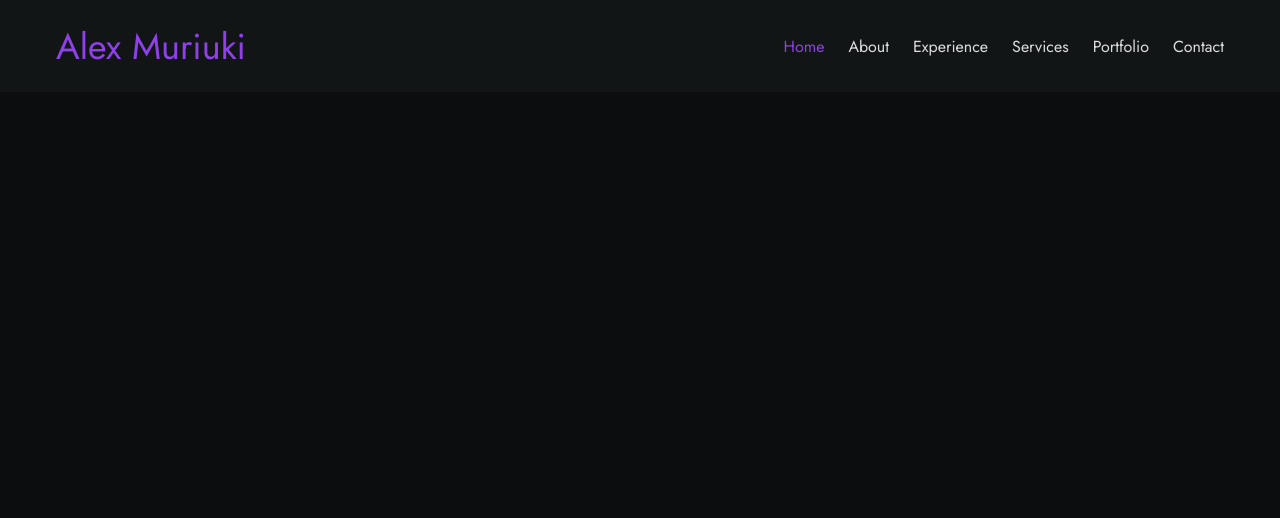
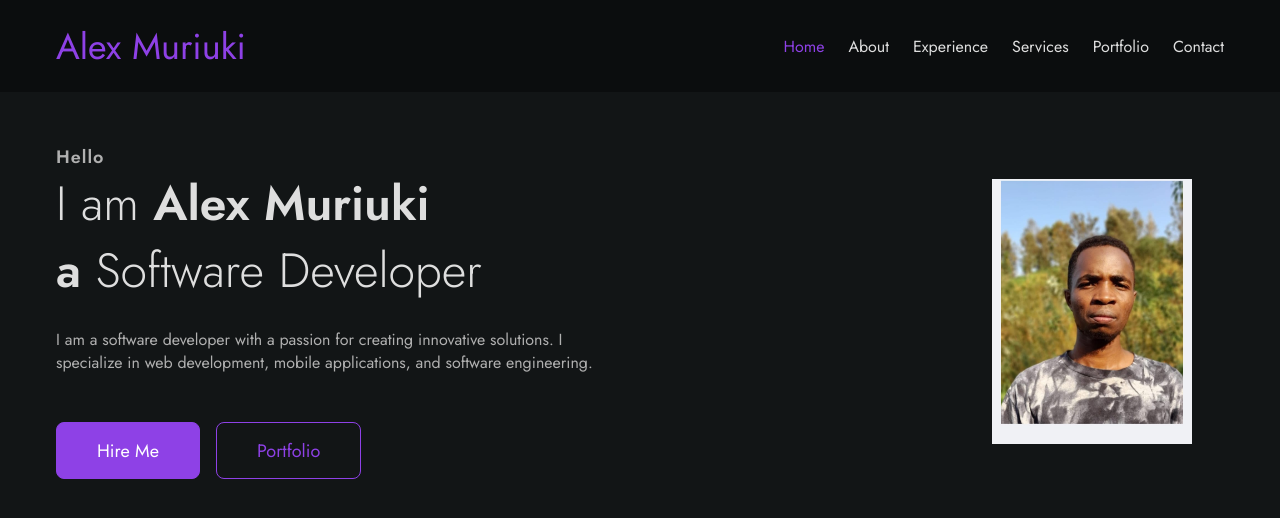
Before and after one commit to muriukialex-n/Alex-Muriuki-Portfolio, a plain HTML site: page index.html in a window 1280 px wide. Drawn offline with Linux system fonts and the light colour scheme.

Commit message:
portfolio update

```diff
--- a/Assets/CSS/styles.css
+++ b/Assets/CSS/styles.css
@@ -88,15 +88,19 @@ img {
     padding-inline: 1rem;
 }
 
+.grid {
+    display: grid;
+    gap: 1.5rem;
+}
 /*=============== STYLE SWITCHER ===============*/
 
 /*=============== HEADER & NAV ===============*/
 .header {
     position: fixed;
-    background-color: var(--container-color);
     top: 0;
     left: 0;
     width: 100%;
+    background-color: var(--body-color);
     box-shadow: 0 3px 9px hsla(0, 0, 0, 0.05);
 }
 
@@ -130,13 +134,128 @@ img {
 }
 
 /*=============== HOME ===============*/
+.home {
+    background-color: var(--container-color);
+    padding-block: 9rem 3rem;
+}
+.home__container {
+    grid-template-columns: repeat(2, 1fr);
+    align-items: center;
+}
 
+
+.home__small {
+    font-size: var(--large-font-size);
+    font-weight: var(--weight-600);
+    letter-spacing: 1px;
+}
+
+.home__title {
+    font-size: var(--big-font-size);
+    line-height: 1.4;
+}
+
+.home__title span {
+    font-weight: var(--weight-300);
+}
+
+.home__description {
+    margin-block: 1.5rem 3rem;
+}
+
+.home__btns {
+    display: flex;
+    column-gap: 1rem;
+}
+
+.home__img-wrapper {
+    margin-inline: auto 2rem;
+    position: relative;
+}
+
+.home__img-wrapper::before
+.home__img-wrapper::after {
+    content: '';
+    position: absolute;
+    inset: 0;
+}
+
+.home__img-wrapper::before {
+    background-color: var(--first-color-light);
+    animation: animate__before 8s ease-in-out infinite;
+}
+
+.home__img-wrapper::after {
+    background-color: var(--first-color-light);
+
+}
+
+.home__img-wrapper::after,
+.home__img {
+    animation: animate__after 8s ease-in-out infinite;
+}
+
+.home__img {
+    z-index: 10;
+    position: relative;
+    vertical-align: middle;
+}
 /* Home animation */
+@keyframes animate__before {
+    0% {
+        border-radius: 65% 35% 29% 71% / 55% 30% 70% 45%;
+    }
+
+     50% {
+        border-radius: 21% 79% 50% 50% / 21% 50% 50% 79%;
+    }
+
+     0% {
+        border-radius: 65% 35% 29% 71% / 55% 30% 70% 45%;
+    }
+}
+
+@keyframes animate__before {
+    0% {
+        border-radius: 21% 79% 50% 50% / 21% 50% 50% 79%;
+    }
+
+     50% {
+        border-radius: 65% 35% 29% 71% / 55% 30% 70% 45%;
+    }
+
+     0% {
+        border-radius: 21% 79% 50% 50% / 21% 50% 50% 79%;
+    }
+}
+
 
 /*=============== BUTTON ===============*/
+.btn {
+    display: inline-block;
+    background-color: var(--first-color);
+    border: 1px solid var(--first-color);
+    color: var(--white);
+    padding: 0.9rem 2.5rem;
+    font-size: var(--large-font-size);
+    border-radius: 0.5rem;
+    transition: all 0.5s ease;
+}
 
+.btn--transparent {
+    background-color: transparent;
+    color: var(--first-color);
+
+}
 /* Button hover */
+.btn:hover {
+    background-color: var(--first-color-dark);
+}
 
+.btn--transparent:hover {
+    background-color: var(--first-color-light);
+    color: var(--white);
+}
 /*=============== ABOUT ===============*/
 
 /* About img hover */
@@ -177,3 +296,10 @@ img {
 
 @media screen and (max-width: 450px) {
 }
+
+.home__img {
+  width: 200px;           /* Adjust width as needed */
+  max-width: 100%;        /* Makes it responsive */
+  height: auto;           /* Maintains aspect ratio */
+  object-fit: cover;      /* Ensures proper scaling */
+}
--- a/index.html
+++ b/index.html
@@ -29,7 +29,7 @@
                     <a href="#about" class="nav__link">About</a>
                 </li>
                 <li class="nav__item">
-                    <a href="#experience" class="nav__link">Experience</a>
+                    <a href="#qualification" class="nav__link">Experience</a>
                 </li>
                 <li class="nav__item">
                     <a href="#services" class="nav__link">Services</a>
@@ -48,7 +48,30 @@
     <!--==================== MAIN ====================-->
     <main class="main">
       <!--==================== HOME ====================-->
-      <section class="home" id="home"></section>
+      <section class="home" id="home">
+        <div class="home__container container grid">
+            <div class="home__content">
+                <span class="home__small">Hello</span>
+                <h1 class="home__title"><span>I am</span> Alex Muriuki <br />
+                    a <span>Software Developer</span>
+                </h1>
+
+                <p class="home__description">
+                    I am a software developer with a passion for creating innovative solutions.
+                    I specialize in web development, mobile applications, and software engineering.
+                </p>
+
+                <div class="home__btns">
+                    <a href="#contact" class="btn">Hire Me</a>
+                    <a href="portfolio" class="btn btn--transparent">Portfolio</a>
+                </div>
+            </div>
+
+            <div class="home__img-wrapper">
+                <img src="Assets/img/profile.png" alt="" class="home__img">
+            </div>
+        </div>
+      </section>
 
       <!--==================== ABOUT ====================-->
       <section class="about" id="about"></section>
```
Also changed, not shown: Assets/img/profile.png (added).
